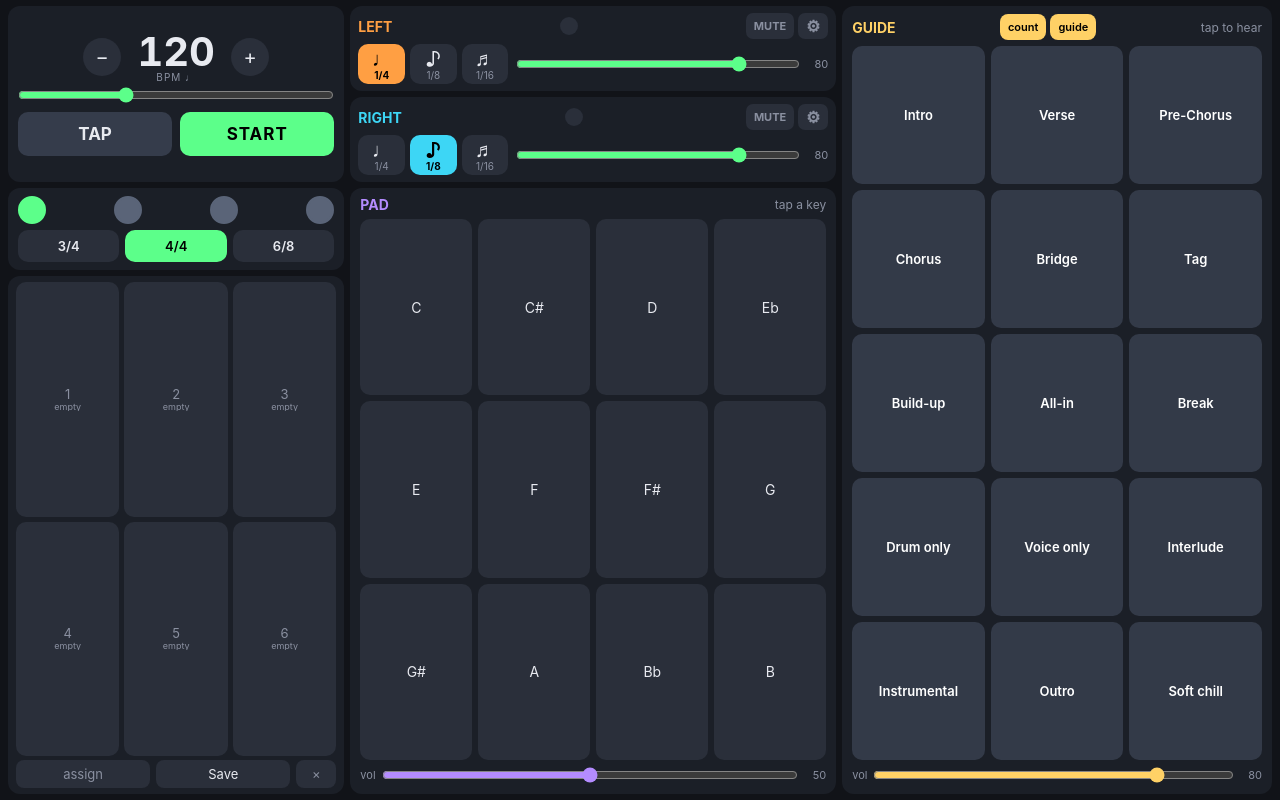
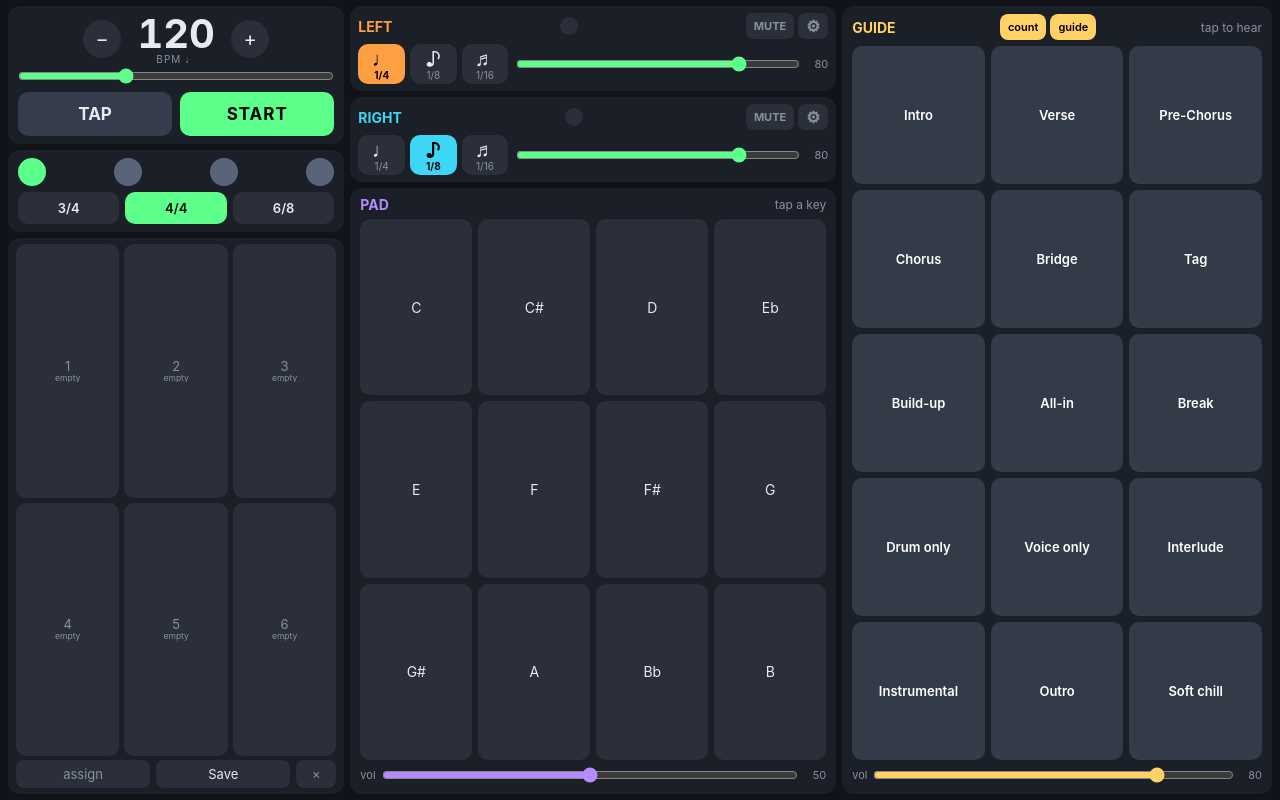
Before and after one commit to akojep/split-metronome, a plain HTML site: page index.html in a window 1280 px wide. Drawn offline with Linux system fonts and the light colour scheme.

Commit message:
Left column sizes independently of the ear cards so song slots never get squashed
Co-Authored-By: Claude Fable 5.1 <noreply@anthropic.com>

```diff
--- a/index.html
+++ b/index.html
@@ -21,6 +21,7 @@ header{display:flex;justify-content:space-between;align-items:center;gap:8px;pad
 h1{font-size:16px;margin:0;white-space:nowrap}
 #songName{color:var(--mut);font-size:13px;max-width:55%;overflow:hidden;text-overflow:ellipsis;white-space:nowrap}
 .hdBtn{display:none}
+.leftCol{display:contents}
 .slotBtns{display:flex;gap:6px;margin-top:6px}
 .slotBtns button{flex:1;height:32px;padding:0 8px;font-size:13px;border-radius:8px}
 .slotBtns .hdDel{flex:0 0 40px}
@@ -134,15 +135,20 @@ input[type=range]{width:100%;margin:8px 0 2px;accent-color:var(--acc);height:24p
 /* landscape: everything important on one screen, three columns */
 @media (min-width:640px) and (orientation:landscape){
   .wrap{max-width:none;padding:6px 8px;height:100vh;height:100dvh;box-sizing:border-box;grid-template-columns:0.9fr 1.3fr 1.15fr;
-    grid-template-rows:auto auto minmax(0,1fr);gap:6px;align-items:stretch;
-    grid-template-areas:"bpm sides guide" "meter pad guide" "slots pad guide"}
+    grid-template-rows:auto minmax(0,1fr);gap:6px;align-items:stretch;
+    grid-template-areas:"left sides guide" "left pad guide"}
+  .leftCol{display:flex;flex-direction:column;gap:6px;grid-area:left;min-height:0}
+  .bpmCard,.meter{flex:none} .slotsCard{flex:1;min-height:0}
   .slotsCard,.padCard,.guideCard,.bpmCard{display:flex;flex-direction:column;min-height:0}
-  .bpmCard{justify-content:center}
+  .bpmCard{justify-content:center;padding:8px 10px}
+  .bpmNum{font-size:38px;min-width:86px} .round{width:36px;height:36px;font-size:19px}
+  .bpmCard input[type=range]{height:20px} .tap,.start{height:42px;font-size:16px}
+  .slots button{min-height:26px} .slots button .s{font-size:8.5px}
   .cardHead,.vrow,.slotBtns{flex:none}
   .slots{flex:1;grid-auto-rows:1fr;min-height:0} .slots button{height:auto;min-height:30px}
   .keys{flex:1;grid-template-columns:repeat(4,1fr);grid-auto-rows:1fr;min-height:0;gap:6px} .keys button{height:auto;min-height:28px}
   .addSec{flex:1;grid-auto-rows:1fr;min-height:0} .addSec button{height:auto;min-height:36px}
-  header{display:none} .bpmCard{grid-area:bpm} .meter{grid-area:meter} .slotsCard{grid-area:slots}
+  header{display:none}
   .meter{gap:6px} .light{width:28px;height:28px} .lights{gap:6px;justify-content:space-between} .lights.six .light{width:24px;height:24px}
   .light.a0::after{left:6px;right:6px}
   .meter .sig{flex:1 1 auto;width:100%} .meter .sig button{flex:1;height:32px;padding:0;font-size:13px}
@@ -181,6 +187,7 @@ input[type=range]{width:100%;margin:8px 0 2px;accent-color:var(--acc);height:24p
 <div class="wrap">
   <header><h1>Split Metronome</h1><span id="songName">unsaved</span></header>
 
+  <div class="leftCol">
   <div class="card bpmCard">
     <div class="bpmRow">
       <button class="round" id="bpmDown" aria-label="slower">&minus;</button>
@@ -208,6 +215,7 @@ input[type=range]{width:100%;margin:8px 0 2px;accent-color:var(--acc);height:24p
     <div class="slots" id="slots"></div>
     <div class="slotBtns"><button class="assignBtn" id="hdAssign">assign</button><button class="hdBtn" id="hdSave">Save</button><button class="hdBtn hdDel" id="hdDel" aria-label="delete song">&times;</button></div>
     <div class="sndPop slotPop" id="slotPop" hidden></div>
+  </div>
   </div>
 
   <div class="sides">
--- a/sw.js
+++ b/sw.js
@@ -1,4 +1,4 @@
-var CACHE = 'splitmetro-v49';
+var CACHE = 'splitmetro-v50';
 var FILES = ['./', './index.html', './manifest.json', './guide-voices.js?v=3', './icon-180.png', './icon-192.png', './icon-512.png'];
 self.addEventListener('install', function(e){
   e.waitUntil(caches.open(CACHE).then(function(c){ return c.addAll(FILES.map(function(f){ return new Request(f, {cache:'reload'}); })); }).then(function(){ return self.skipWaiting(); }));
```
